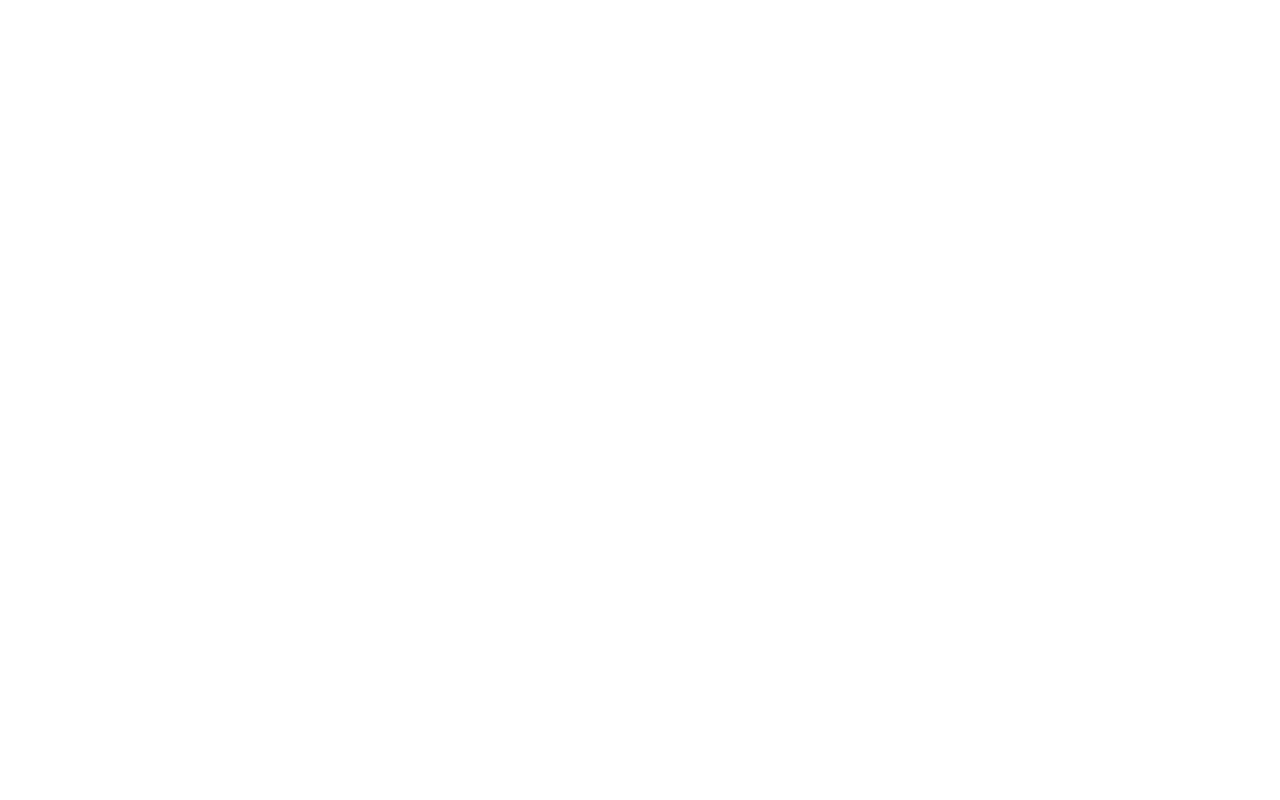
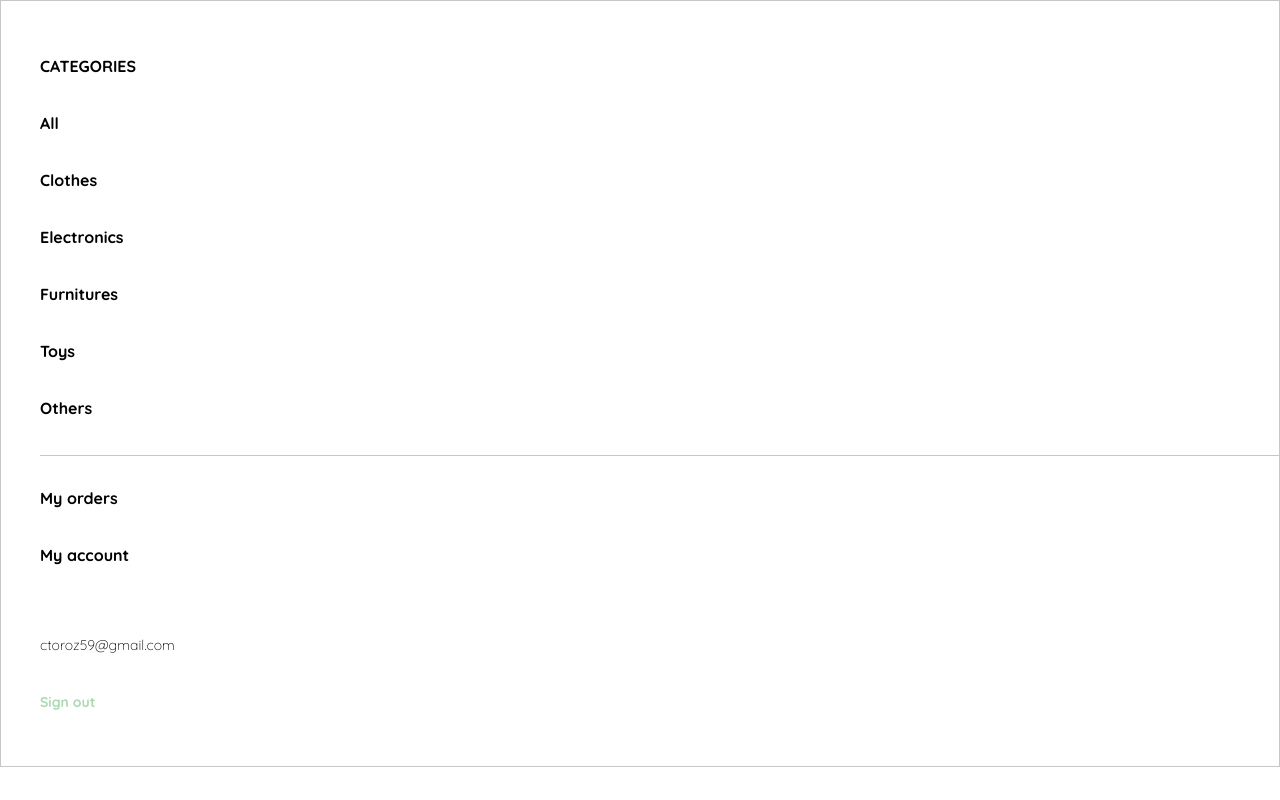
Before and after one commit to CarlosMarioToro/Fronend-Developer-Practico, a plain HTML site: page menu2.html in a window 1280 px wide. Drawn offline with Linux system fonts and the light colour scheme.

Commit message:
Actualizar home_menu.html y menu2.html

```diff
--- a/menu2.html
+++ b/menu2.html
@@ -7,7 +7,7 @@
     <link rel="preconnect" href="https://fonts.googleapis.com">
     <link rel="preconnect" href="https://fonts.gstatic.com" crossorigin>
     <link href="https://fonts.googleapis.com/css2?family=Quicksand:wght@300;400;500;600;700&display=swap" rel="stylesheet">
-    <title>Document</title>
+    <title>Menu 2</title>
     <style>
         :root {
             --very-light-pink: #C7C7C7;
@@ -28,9 +28,82 @@
             box-sizing: border-box;
             font-family: 'Quicksand', sans-serif;
         }
+        .mobile-menu {
+            border: 1px solid var(--very-light-pink);
+            padding: 39px 0 39px 39px;
+            display: flex;
+            flex-direction: column;
+            justify-content: space-between;
+        }
+        .mobile-menu ul {
+            padding: 0;
+            list-style: none;
+        }
+        .mobile-menu ul li {
+            font-weight: bold;
+            font-size: var(--md);
+        }
+        .mobile-menu ul li a {
+            color: var(--black);
+            text-decoration: none;
+            display: inline-block;
+            margin-bottom: 37px;
+        }
+        .mobile-menu ul:nth-child(1) {
+            border-bottom: 1px solid var(--very-light-pink);
+        }
+        .email {
+            font-size: var(--sm);
+            font-weight: 300;
+        }
+        .mobile-menu .sign-out {
+            font-size: var(--sm);
+            color: var(--hospital-green);
+            margin-bottom: 0;
+        }
     </style>
 </head>
 <body>
-
+    <div class="mobile-menu">
+        <ul>
+            <li>
+                <a href="#">CATEGORIES</a>
+            </li>
+            <li>
+                <a href="#">All</a>
+            </li>
+            <li>
+                <a href="#">Clothes</a>
+            </li>
+            <li>
+                <a href="#">Electronics</a>
+            </li>
+            <li>
+                <a href="#">Furnitures</a>
+            </li>
+            <li>
+                <a href="#">Toys</a>
+            </li>
+            <li>
+                <a href="#">Others</a>
+            </li>
+        </ul>
+        <ul>
+            <li>
+                <a href="#">My orders</a>
+            </li>
+            <li>
+                <a href="#">My account</a>
+            </li>
+        </ul>
+        <ul>
+            <li>
+                <a href="#" class="email">ctoroz59@gmail.com</a>
+            </li>
+            <li>
+                <a href="#" class="sign-out">Sign out</a>
+            </li>
+        </ul>
+    </div>
 </body>
 </html>
```
Also changed, not shown: home_menu.html (+0 -1 lines).
